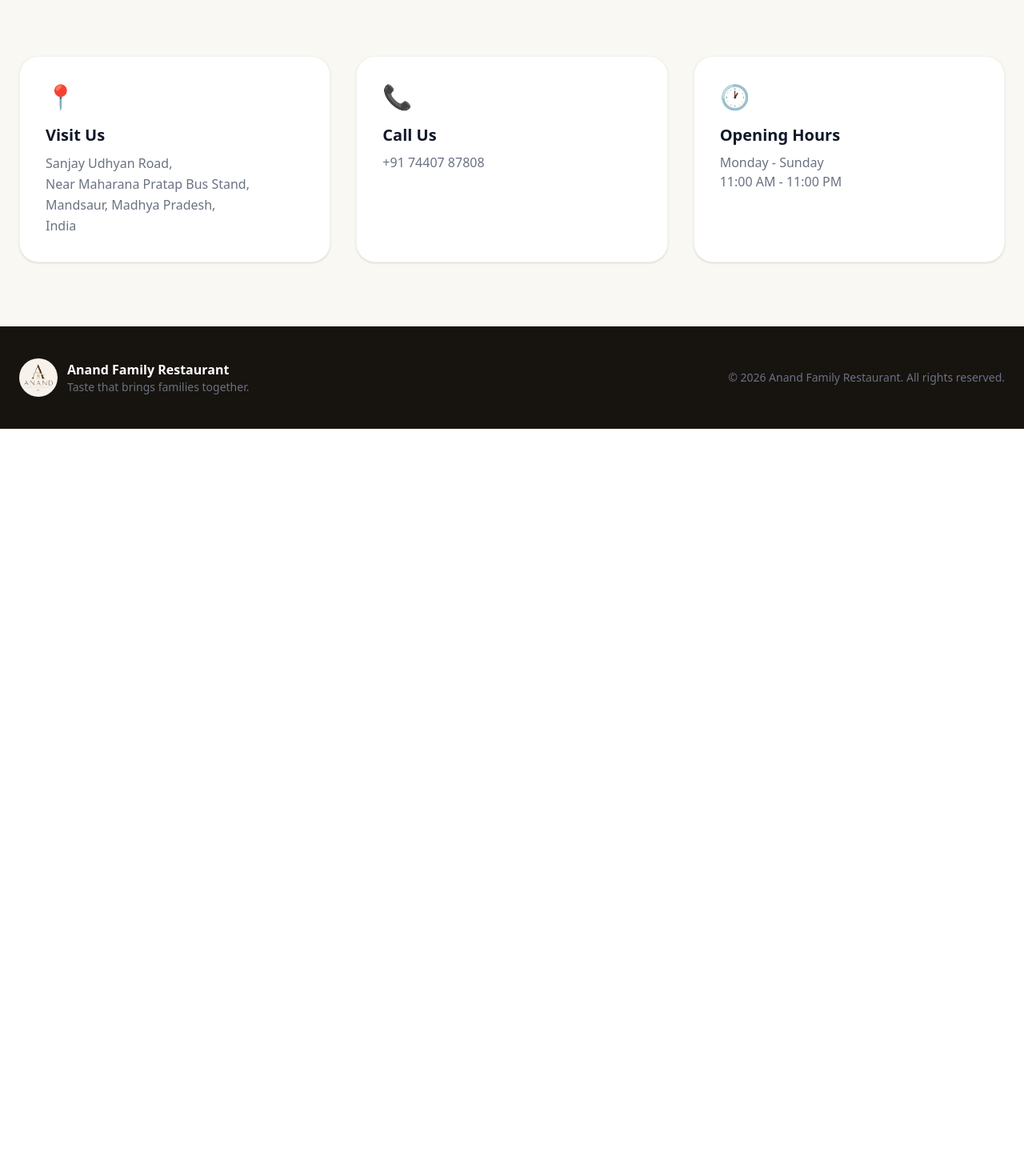
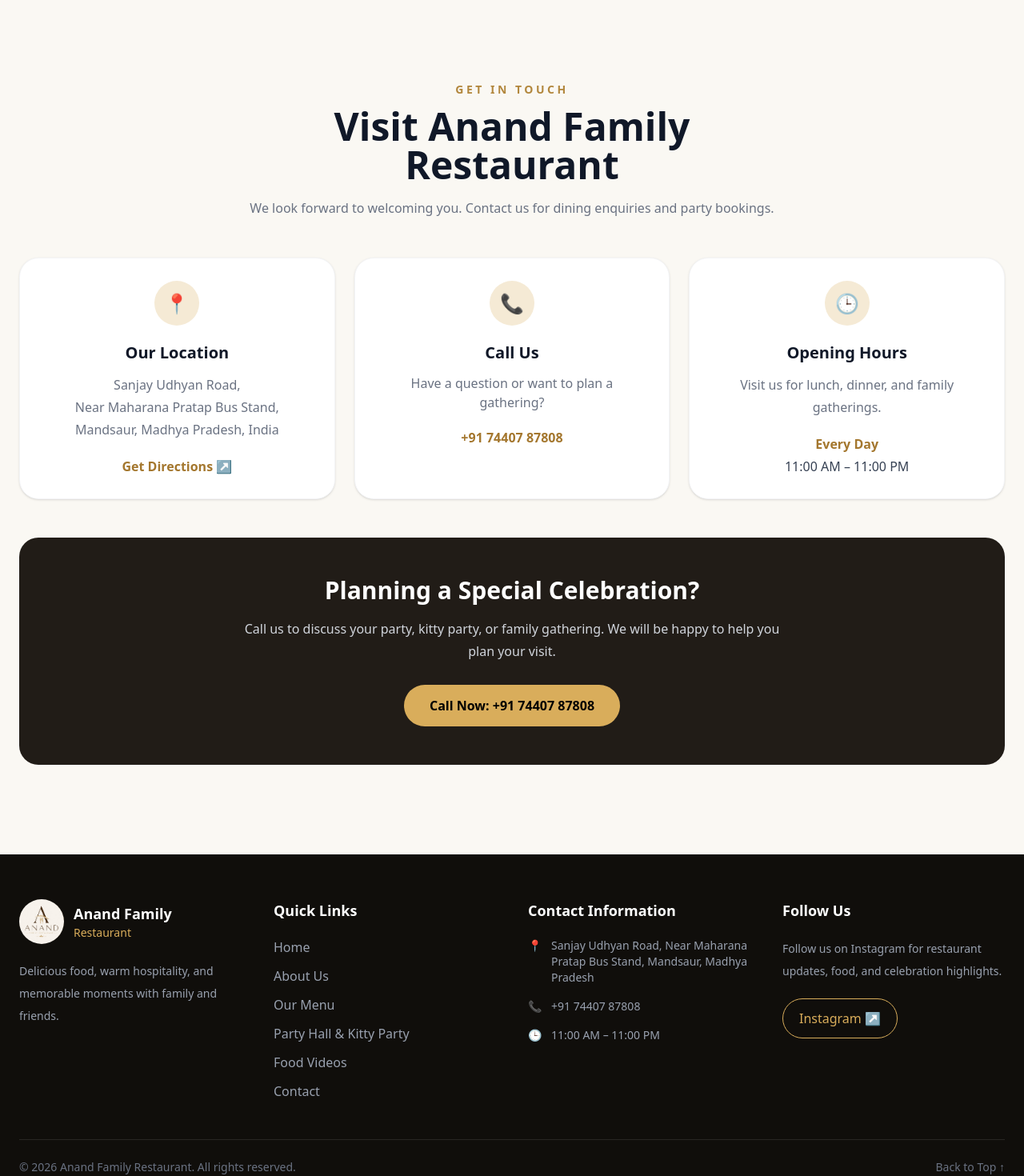
Before and after one commit to sumitsahu26/Employee_app, an Angular app: page / in a window 1280 px wide. Shown: the part 8260-9730 px from the top of the page at 80% size. Before the commit the page ends 8796 px from the top, so only its background shows below. Built offline with nearby package versions, Linux system fonts and the light colour scheme.

Commit message:
party and instagram and videso details are added in dashboard

```diff
--- a/src/app/components/dashboard/dashboard.html
+++ b/src/app/components/dashboard/dashboard.html
@@ -55,7 +55,7 @@
   </section>
 
   <!-- ABOUT -->
-  <section class="py-20 md:py-28">
+  <section id = "about" class="py-20 md:py-28">
     <div class="max-w-7xl mx-auto px-6 grid md:grid-cols-2 gap-12 items-center">
       <div class="relative">
           <!-- src="https://images.unsplash.com/photo-1552566626-52f8b828add9?auto=format&fit=crop&w=1000&q=8" -->
@@ -278,7 +278,7 @@
   </section>
 
   <!-- WHY CHOOSE US -->
-  <section class="py-20 md:py-28">
+  <section id="food" class="py-20 md:py-28">
     <div class="max-w-7xl mx-auto px-6">
       <div class="text-center">
         <p class="text-[#b2873d] uppercase tracking-[0.25em] text-sm font-semibold">
@@ -855,7 +855,6 @@
         background-image: url('restro2.webp');
       "
     ></div>
-    <!-- https://images.unsplash.com/photo-1515003197210-e0cd71810b5f?auto=format&fit=crop&w=2000&q=80 -->
 
     <div class="absolute inset-0 bg-black/60"></div>
 
@@ -892,65 +891,279 @@
     </div>
   </section>
 
-  <!-- CONTACT -->
-  <section id="contact" class="py-20">
+<!-- CONTACT SECTION -->
+<section id="contact" class="py-20 md:py-28 bg-[#faf8f3]">
   <div class="max-w-7xl mx-auto px-6">
-      <div class="grid md:grid-cols-3 gap-8">
-        <div class="p-8 bg-white rounded-3xl shadow-sm border border-gray-100">
-          <div class="text-3xl">📍</div>
 
-          <h3 class="font-bold text-xl mt-4">Visit Us</h3>
+    <!-- Heading -->
+    <div class="text-center max-w-2xl mx-auto">
+      <p
+        class="text-[#b2873d] uppercase tracking-[0.25em] text-sm font-semibold"
+      >
+        Get In Touch
+      </p>
 
-          <p class="text-gray-500 mt-2 leading-relaxed">
-            Sanjay Udhyan Road,<br />
-            Near Maharana Pratap Bus Stand,<br />
-            Mandsaur, Madhya Pradesh,<br />
-            India
+      <h2 class="text-4xl md:text-5xl font-bold mt-3">
+        Visit Anand Family Restaurant
+      </h2>
+
+      <p class="text-gray-500 mt-4 leading-7">
+        We look forward to welcoming you. Contact us for dining enquiries
+        and party bookings.
       </p>
     </div>
 
-        <div class="p-8 bg-white rounded-3xl shadow-sm border border-gray-100">
-          <div class="text-3xl">📞</div>
+    <!-- Contact Cards -->
+    <div class="grid md:grid-cols-3 gap-6 mt-12">
 
-          <h3 class="font-bold text-xl mt-4">Call Us</h3>
-
-          <p class="text-gray-500 mt-2">+91 74407 87808</p>
+      <!-- Address -->
+      <div
+        class="bg-white rounded-3xl p-7 shadow-sm border border-gray-100 text-center"
+      >
+        <div
+          class="w-14 h-14 mx-auto rounded-full bg-[#f5ead5] flex items-center justify-center text-2xl"
+        >
+          📍
         </div>
 
-        <div class="p-8 bg-white rounded-3xl shadow-sm border border-gray-100">
-          <div class="text-3xl">🕐</div>
+        <h3 class="text-xl font-bold mt-5">Our Location</h3>
 
-          <h3 class="font-bold text-xl mt-4">Opening Hours</h3>
+        <p class="text-gray-500 mt-3 leading-7">
+          Sanjay Udhyan Road,<br />
+          Near Maharana Pratap Bus Stand,<br />
+          Mandsaur, Madhya Pradesh, India
+        </p>
 
-          <p class="text-gray-500 mt-2">
-            Monday - Sunday<br />
-            11:00 AM - 11:00 PM
+        <a
+          href="https://www.google.com/maps/search/?api=1&query=Anand+Family+Restaurant+Sanjay+Udhyan+Road+Mandsaur+Madhya+Pradesh"
+          target="_blank"
+          rel="noopener noreferrer"
+          class="inline-block mt-5 text-[#a4772e] font-semibold hover:underline"
+        >
+          Get Directions ↗
+        </a>
+      </div>
+
+      <!-- Phone -->
+      <div
+        class="bg-white rounded-3xl p-7 shadow-sm border border-gray-100 text-center"
+      >
+        <div
+          class="w-14 h-14 mx-auto rounded-full bg-[#f5ead5] flex items-center justify-center text-2xl"
+        >
+          📞
+        </div>
+
+        <h3 class="text-xl font-bold mt-5">Call Us</h3>
+
+        <p class="text-gray-500 mt-3">
+          Have a question or want to plan a gathering?
+        </p>
+
+        <a
+          href="tel:+917440787808"
+          class="inline-block mt-5 text-[#a4772e] font-semibold hover:underline"
+        >
+          +91 74407 87808
+        </a>
+      </div>
+
+      <!-- Opening Hours -->
+      <div
+        class="bg-white rounded-3xl p-7 shadow-sm border border-gray-100 text-center"
+      >
+        <div
+          class="w-14 h-14 mx-auto rounded-full bg-[#f5ead5] flex items-center justify-center text-2xl"
+        >
+          🕒
+        </div>
+
+        <h3 class="text-xl font-bold mt-5">Opening Hours</h3>
+
+        <p class="text-gray-500 mt-3 leading-7">
+          Visit us for lunch, dinner, and family gatherings.
+        </p>
+
+        <p class="mt-5 font-semibold text-[#a4772e]">
+          Every Day
+        </p>
+
+        <p class="text-gray-700 mt-1">
+          11:00 AM – 11:00 PM
         </p>
       </div>
+
     </div>
+
+    <!-- Contact CTA -->
+    <div
+      class="mt-12 rounded-3xl bg-[#211c17] text-white p-8 md:p-12 text-center"
+    >
+      <h3 class="text-2xl md:text-3xl font-bold">
+        Planning a Special Celebration?
+      </h3>
+
+      <p class="text-gray-300 mt-4 max-w-2xl mx-auto leading-7">
+        Call us to discuss your party, kitty party, or family gathering.
+        We will be happy to help you plan your visit.
+      </p>
+
+      <a
+        href="tel:+917440787808"
+        class="inline-block mt-7 px-8 py-3.5 rounded-full bg-[#d9ad5b] text-black font-semibold hover:bg-[#edc979] transition"
+      >
+        Call Now: +91 74407 87808
+      </a>
+    </div>
+
   </div>
 </section>
 
   <!-- FOOTER -->
-  <footer class="bg-[#17130f] text-white py-10">
-    <div
-      class="max-w-7xl mx-auto px-6 flex flex-col md:flex-row justify-between items-center gap-5"
-    >
+  <footer class="bg-[#100e0b] text-white pt-14 pb-6">
+    <div class="max-w-7xl mx-auto px-6">
+
+      <div class="grid sm:grid-cols-2 lg:grid-cols-4 gap-10">
+
+        <!-- Brand -->
+        <div>
           <div class="flex items-center gap-3">
             <img
               src="Anand.jpg"
-          alt="Anand Family Restaurant"
-          class="w-12 h-12 rounded-full object-cover"
+              alt="Anand Family Restaurant logo"
+              loading="lazy"
+              class="w-14 h-14 rounded-full object-cover"
             />
 
             <div>
-          <h3 class="font-bold">Anand Family Restaurant</h3>
-
-          <p class="text-gray-500 text-sm">Taste that brings families together.</p>
+              <h3 class="text-lg font-bold">
+                Anand Family
+              </h3>
+              <p class="text-[#d9ad5b] text-sm">
+                Restaurant
+              </p>
             </div>
           </div>
 
-      <p class="text-gray-500 text-sm">© 2026 Anand Family Restaurant. All rights reserved.</p>
+          <p class="text-gray-400 mt-5 leading-7 text-sm">
+            Delicious food, warm hospitality, and memorable moments
+            with family and friends.
+          </p>
+        </div>
+
+        <!-- Quick Links -->
+        <div>
+          <h3 class="text-lg font-bold">Quick Links</h3>
+
+          <ul class="mt-5 space-y-3 text-gray-400">
+            <li>
+              <a href="#home" class="hover:text-[#d9ad5b] transition">
+                Home
+              </a>
+            </li>
+
+            <li>
+              <a href="#about" class="hover:text-[#d9ad5b] transition">
+                About Us
+              </a>
+            </li>
+
+            <li>
+              <a href="#menu" class="hover:text-[#d9ad5b] transition">
+                Our Menu
+              </a>
+            </li>
+
+            <li>
+              <a
+                href="#party-hall"
+                class="hover:text-[#d9ad5b] transition"
+              >
+                Party Hall & Kitty Party
+              </a>
+            </li>
+
+            <li>
+              <a
+                href="#food"
+                class="hover:text-[#d9ad5b] transition"
+              >
+                Food Videos
+              </a>
+            </li>
+
+            <li>
+              <a href="#contact" class="hover:text-[#d9ad5b] transition">
+                Contact
+              </a>
+            </li>
+          </ul>
+        </div>
+
+        <!-- Contact Details -->
+        <div>
+          <h3 class="text-lg font-bold">Contact Information</h3>
+
+          <ul class="mt-5 space-y-4 text-gray-400 text-sm">
+            <li class="flex gap-3">
+              <span>📍</span>
+              <span>
+                Sanjay Udhyan Road, Near Maharana Pratap Bus Stand,
+                Mandsaur, Madhya Pradesh
+              </span>
+            </li>
+
+            <li class="flex gap-3">
+              <span>📞</span>
+              <a
+                href="tel:+917440787808"
+                class="hover:text-[#d9ad5b] transition"
+              >
+                +91 74407 87808
+              </a>
+            </li>
+
+            <li class="flex gap-3">
+              <span>🕒</span>
+              <span>11:00 AM – 11:00 PM</span>
+            </li>
+          </ul>
+        </div>
+
+        <!-- Social Links -->
+        <div>
+          <h3 class="text-lg font-bold">Follow Us</h3>
+
+          <p class="text-gray-400 mt-5 leading-7 text-sm">
+            Follow us on Instagram for restaurant updates, food, and
+            celebration highlights.
+          </p>
+
+          <a
+            href="https://www.instagram.com/anandfamily.restaurant/"
+            target="_blank"
+            rel="noopener noreferrer"
+            class="inline-flex items-center gap-2 mt-5 px-5 py-3 rounded-full border border-[#d9ad5b] text-[#d9ad5b] hover:bg-[#d9ad5b] hover:text-black transition"
+          >
+            Instagram ↗
+          </a>
+        </div>
+
+      </div>
+
+      <!-- Copyright -->
+      <div
+        class="border-t border-white/10 mt-12 pt-6 flex flex-col md:flex-row justify-between items-center gap-3 text-sm text-gray-500"
+      >
+        <p>
+          © 2026 Anand Family Restaurant. All rights reserved.
+        </p>
+
+        <a href="#home" class="hover:text-[#d9ad5b] transition">
+          Back to Top ↑
+        </a>
+      </div>
+
     </div>
   </footer>
 </div>
```
Lines whose indentation alone changed are shown as unchanged.
